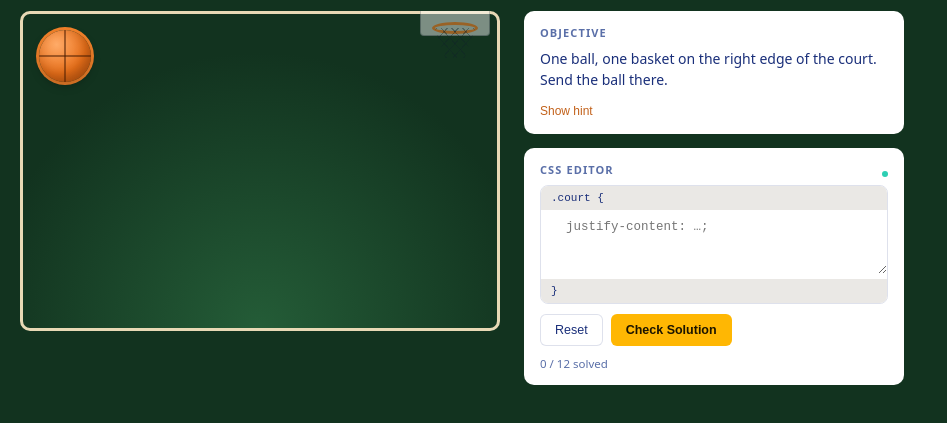
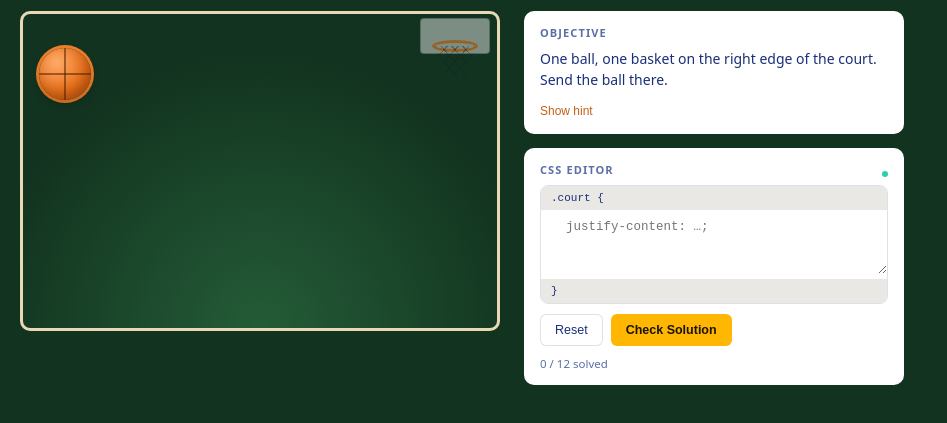
Before and after one commit to Ori-Pe/flexbox-hoops, a website with bundled scripts: page index.html in a window 1280 px wide. Shown: the part 45-468 px from the top of the page, without its empty margins (0-947 px from the left). Built offline with nearby package versions, Linux system fonts and the light colour scheme.

Commit message:
fix: keep basket backboard art inside the court's border
A new browser-driven E2E visual check (screenshot + getBoundingClientRect
measurements of level 1's default state) found that .basket__backboard
rendered ~11px above the court's own top edge, silently clipped by
.court-wrapper's overflow (overflow-x: auto implicitly makes overflow-y
auto too, per the CSS spec). This risk was explicitly flagged by the prior
static code review as something only a real browser could confirm.

Root cause: .basket__backboard sits top: -30px relative to its .basket
element, but .court-layer only had 16px of padding on every side - not
enough headroom for a basket in the top row to keep its backboard inside
the visible court box.

Fix: give .court-layer 34px of top padding (was 16px), leaving left/right/
bottom untouched. Both the basket layer and ball layer share the
.court-layer class, so this shifts both by the same amount and does not
change any level's ball-to-basket alignment math.

```diff
--- a/css/styles.css
+++ b/css/styles.css
@@ -74,7 +74,11 @@ body {
   position: absolute;
   inset: 0;
   display: flex;
-  padding: 16px;
+  /* Extra top clearance: .basket__backboard sits 30px above its basket's
+     own top edge (see below), so a basket flush with the top of this
+     layer needs more than 16px of headroom or its backboard renders
+     outside the court and gets clipped by .court-wrapper's overflow. */
+  padding: 34px 16px 16px;
 }
 .court-layer--baskets { z-index: 1; opacity: 0.6; }
 .court-layer--balls { z-index: 2; }
```
